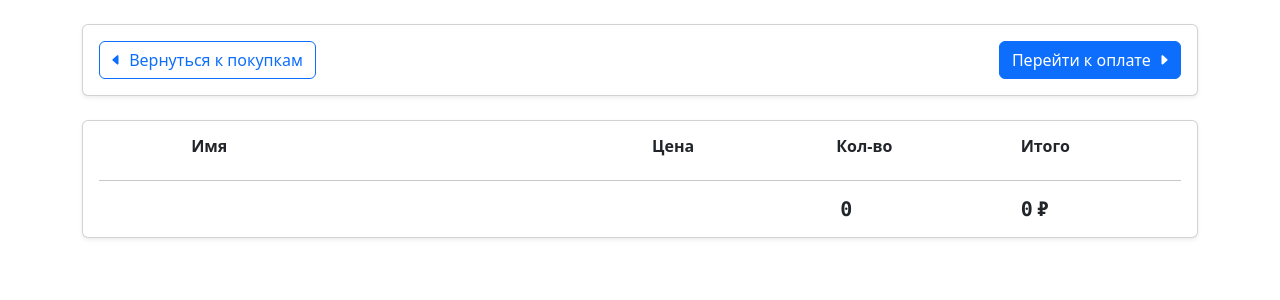
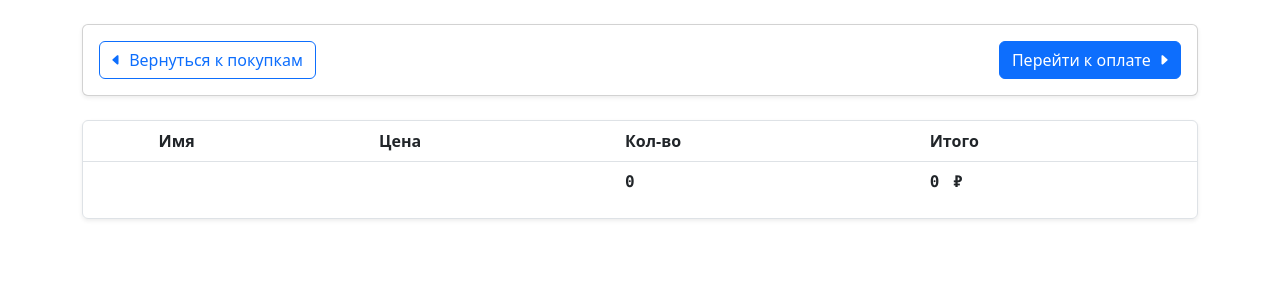
Before and after one commit to steqa/SMAR-ecommerce, a Django app: page /cart/ in a window 1280 px wide. Shown: the part 56-356 px from the top of the page. Run offline with Django 4.2, Linux system fonts and the light colour scheme.

Commit message:
Изменено: таблица товаров в корзине

```diff
--- a/sales_dashboard/templates/sales_dashboard/order-detail.html
+++ b/sales_dashboard/templates/sales_dashboard/order-detail.html
@@ -105,7 +105,6 @@
                         <span class="ms-1 not-select">₽</span>
                     </td>
                 </tr>
-                    {% include 'sales_dashboard/orders-list.html' %}
             </tbody>
         </table>
     </div>
--- a/store/templates/store/cart.html
+++ b/store/templates/store/cart.html
@@ -33,84 +33,66 @@
         </div>
     </div>
 
-    <div class="card shadow-sm">
-        <div class="m-3">
-            <div>
-                <div class="row">
-                    <div class="col-lg-1 col-2"></div>
-                    <div class="col-lg-5 col-4">
-                        <h6><strong>Имя</strong></h6>
-                    </div>
-                    <div class="col-2">
-                        <h6><strong>Цена</strong></h6>
-                    </div>
-                    <div class="col-2">
-                        <h6><strong>Кол-во</strong></h6>
-                    </div>
-                    <div class="col-2">
-                        <h6><strong>Итого</strong></h6>
-                    </div>
-                </div>
-            </div>
-            {% for item in order_items %}
-            <div id="{{ item.product.id }}">
-                <hr>
-                <div class="row align-items-center">
-                    <div class="col-lg-1 col-2">
-                        <img src="{{ item.product.image.url }}" class="rounded-2"
-                            style="height: 50px;" alt="...">
-                    </div>
-                    <div class="col-lg-5 col-4">
-                        <h6>{{ item.product.name }}</h6>
-                    </div>
-                    <div class="col-2">
-                        <h6 class="font-monospace fw-semibold not-select">{{ item.product.price|floatformat:"-2g" }}<span class="ms-1">₽</span></h6>
-                    </div>
-                    <div class="col-2">
-                        <div class="d-flex">
-                            <a data-product="{{ item.product.id }}" data-action="remove" class="text-dark pointer link-hover">
-                                <svg xmlns="http://www.w3.org/2000/svg" width="12" height="12" fill="currentColor"
-                                    class="bi bi-caret-left-fill mb-2" viewBox="0 0 16 16">
+    <div class="border rounded-2 shadow-sm">
+        <table class="table table-borderless">
+            <thead class="border-bottom">
+                <tr>
+                    <th scope="col"></th>
+                    <th scope="col">Имя</th>
+                    <th scope="col">Цена</th>
+                    <th scope="col">Кол-во</th>
+                    <th scope="col">Итого</th>
+                </tr>
+            </thead>
+            <tbody>
+                {% for item in order_items %}
+                <tr style="vertical-align: middle" class="border-bottom" id="{{ item.product.id }}">
+                    <th scope="row">
+                        <img src="{{ item.product.image.url }}" class="rounded-2" style="height: 50px;" alt="...">
+                    </th>
+                    <td>{{ item.product.name }}</td>
+                    <td class="font-monospace">
+                        {{ item.product.price|floatformat:"-2g"}}
+                        <span class="ms-1 not-select">₽</span>
+                    </td>
+                    <td class="font-monospace">
+                        <div class="d-flex align-items-center">
+                            <a data-product="{{ item.product.id }}" data-action="remove"
+                                class="text-dark pointer link-hover p-1">
+                                <svg xmlns="http://www.w3.org/2000/svg" width="10" height="10" fill="currentColor"
+                                    class="bi bi-caret-left-fill" viewBox="0 0 16 16">
                                     <path
                                         d="m3.86 8.753 5.482 4.796c.646.566 1.658.106 1.658-.753V3.204a1 1 0 0 0-1.659-.753l-5.48 4.796a1 1 0 0 0 0 1.506z" />
                                 </svg>
                             </a>
-                            <h6 class="font-monospace fw-semibold m-0 not-select productQuantity">{{ item.quantity }}</h6>
-                            <a data-product="{{ item.product.id }}" data-action="add" class="text-dark pointer link-hover">
-                                <svg xmlns="http://www.w3.org/2000/svg" width="12" height="12" fill="currentColor"
-                                    class="bi bi-caret-right-fill mb-2" viewBox="0 0 16 16">
+                            <h6 class="m-0 productQuantity">{{ item.quantity }}
+                            </h6>
+                            <a data-product="{{ item.product.id }}" data-action="add"
+                                class="text-dark pointer link-hover p-1">
+                                <svg xmlns="http://www.w3.org/2000/svg" width="10" height="10" fill="currentColor"
+                                    class="bi bi-caret-right-fill" viewBox="0 0 16 16">
                                     <path
                                         d="m12.14 8.753-5.482 4.796c-.646.566-1.658.106-1.658-.753V3.204a1 1 0 0 1 1.659-.753l5.48 4.796a1 1 0 0 1 0 1.506z" />
                                 </svg>
                             </a>
                         </div>
-                    </div>
-                    <div class="col-2">
-                        <h6 class="font-monospace fw-semibold not-select"><span class="productPrice">{{ item.get_total_items_price|floatformat:"-2g" }}</span><span class="ms-1">₽</span></h6>
-                    </div>
-                </div>
-            </div>
-            {% endfor %}
-            <hr>
-            <div>
-                <div class="row align-items-center">
-                    <div class="col-lg-1 col-2">
-                    </div>
-                    <div class="col-lg-5 col-4">
-                    </div>
-                    <div class="col-2">
-                    </div>
-                    <div class="col-2">
-                        <div class="d-flex">
-                            <h5 class="font-monospace fw-semibold m-0 ms-1 not-select cartTotalQuantity">{{ order.get_total_order_quantity }}</h5>
-                        </div>
-                    </div>
-                    <div class="col-2">
-                        <h5 class="font-monospace fw-semibold m-0 not-select"><span class="cartTotalPrice">{{ order.get_total_order_price|floatformat:"-2g" }}</span><span class="ms-1">₽</span></h5>
-                    </div>
-                </div>
-            </div>
-        </div>
+                    </td>
+                    <td class="font-monospace productPrice">
+                        {{item.get_total_items_price|floatformat:"-2g" }}
+                        <span class="ms-1 not-select">₽</span>
+                    </td>
+                </tr>
+                {% endfor %}
+                <tr>
+                    <td colspan="3"></td>
+                    <td class="fw-semibold font-monospace cartTotalQuantity">{{order.get_total_order_quantity }}</td>
+                    <td class="fw-semibold font-monospace">
+                        <span class="cartTotalPrice">{{ order.get_total_order_price|floatformat:"-2g" }}</span>
+                        <span class="ms-1 not-select">₽</span>
+                    </td>
+                </tr>
+            </tbody>
+        </table>
     </div>
 </div>
 
```
Also changed, not shown: db.sqlite3. Lines whose indentation alone changed are shown as unchanged.
